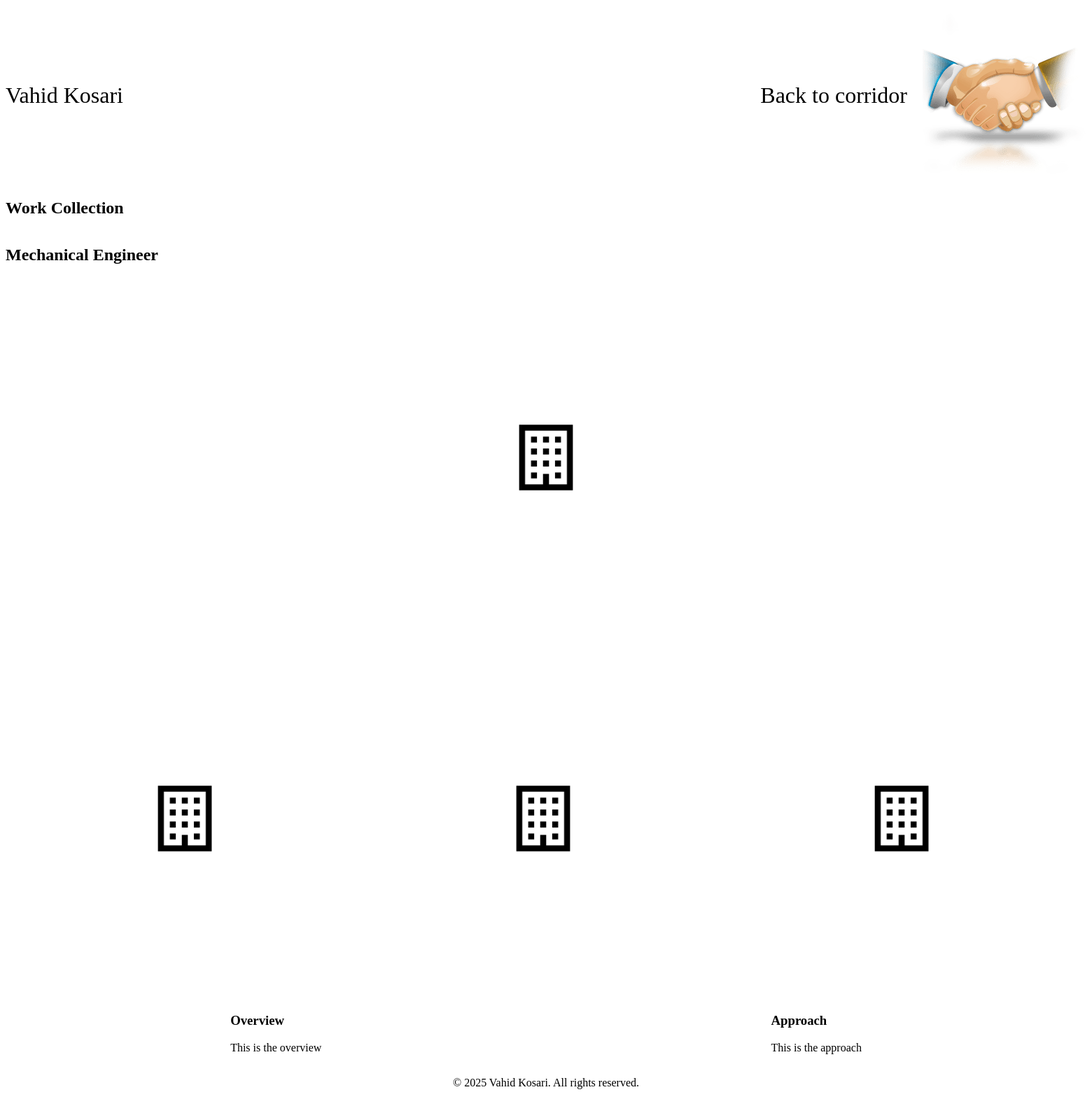
After one commit to Vahid-Kosari/Rahrow, a Django app: page /eng_projects/ in a window 1560 px wide. The commit adds this page. Shown: the whole page at 70% size. Run offline with Django 5.2, Linux system fonts and the light colour scheme.

Commit message:
projects pages modular flex

```diff
--- a/main_site/urls.py
+++ b/main_site/urls.py
@@ -16,10 +16,11 @@ Including another URLconf
 """
 from django.contrib import admin
 from django.urls import path
-from .views import homepage, web_projects
+from .views import homepage, web_projects, eng_projects
 
 urlpatterns = [
     path('admin/', admin.site.urls),
     path('', homepage, name='home'),
     path('web_projects/', web_projects, name='web_projects'),
+    path('eng_projects/', eng_projects, name='eng_projects'),
 ]
--- a/main_site/views.py
+++ b/main_site/views.py
@@ -11,4 +11,16 @@ def homepage(request):
 
 
 def web_projects(request):
-    return render(request, 'web_projects.html')
+    return render(request, 'web_projects.html',
+                  {
+                      "title": "Web Developer",
+                      "year": timezone.now().year,
+                  })
+
+
+def eng_projects(request):
+    return render(request, 'eng_projects.html',
+                  {
+                      "title": "Mechanical Engineer",
+                      "year": timezone.now().year,
+                  })
--- /dev/null
+++ b/static/styles-w.css
@@ -0,0 +1,69 @@
+html {
+    font-size: 16px;
+}
+
+body {
+    display: flex;
+    flex-direction: column;
+}
+
+header {
+    display: flex;
+    flex-direction: row;
+    align-items: center;
+    width: 100%;
+    justify-content: space-between;
+}
+
+.navigation {
+    display: flex;
+    align-items: center;
+}
+
+.back_to_corridor, .my_name {
+    text-decoration: none;
+    font-size: 2rem;
+    color: black;
+}
+
+main {
+    display: flex;
+    flex-direction: column;
+}
+
+.introduction {
+    display: flex;
+    flex-direction: column;
+    justify-content: space-evenly;
+}
+
+.projects_box {
+    display: flex;
+    flex-direction: column;
+    justify-items: center;
+}
+
+.projects_up {
+    align-self: center;
+    /* width: 100%; */
+}
+
+.projects_box .projects_down {
+    display: flex;
+    flex-direction: row;
+    width: 100%;
+}
+
+.content {
+    display: flex;
+    flex-direction: row;
+    justify-content: space-around;
+}
+
+.projects_image {
+    scale: 0.2;
+}
+
+.footer {
+    justify-items: center;
+}
--- /dev/null
+++ b/templates/eng_projects.html
@@ -0,0 +1,4 @@
+{% extends "projects_layout.html" %}
+
+{% block body %}
+{% endblock %}
--- a/templates/index.html
+++ b/templates/index.html
@@ -52,8 +52,8 @@
                     <img class="Eng-and-Web-box-img" src="{% static '/images/Mechanical_eng_img.png' %}" title="Mechanical Engineer">
                     <span class="Eng-and-Web-box-info-box">
                         <p class="the-title">The<br>Mechanical Engineer</p>
-                        <p class="the-brief">I am a sesioned mechanical engineer</p>
-                        <a href="" class="btn-link"> <!-- {---% url 'Eng_projects' %} -->
+                        <p class="the-brief">I am a versatile mechanical engineer</p>
+                        <a href="{% url 'eng_projects' %}" class="btn-link">
                             <span class="Eng-and-Web-box-button-text btn-link-text">Read More</span>
                         </a>
                     </span>
--- /dev/null
+++ b/templates/projects_layout.html
@@ -0,0 +1,60 @@
+{% load static %}
+
+<!DOCTYPE html>
+<html lang="en">
+<head>
+    <meta charset="UTF-8">
+    <meta name="viewport" content="width=device-width, initial-scale=1.0">
+    <link rel="stylesheet" href="{% static 'styles-w.css' %}?v=4.0" />
+    <link rel="icon" type="image/png" href="{% static 'images/Projects-Icon.png' %}" />
+    <title>{{ title }}</title>
+</head>
+<body>
+    <header>
+        <span class="my_name">Vahid Kosari</span>
+        <span class="navigation">
+            <a href="https://www.rahrow.ca" class="back_to_corridor">Back to corridor</a>
+            <img src="{% static 'images/Icon.png' %}">
+        </span>
+    </header>
+    <main>
+        <section class="introduction">
+            <h2>Work Collection</h2>
+            <h2>{{ title }}</h2>
+        </section>
+
+        <section class="projects_box">
+            <div class="projects_up">
+                <span class="projects_up_first">
+                    <img src="{% static 'images/Projects_Icon.png' %}" class="projects_image" title="first">
+                </span>
+            </div>
+            <div class="projects_down">
+                <span class="projects_down_first">
+                    <img src="{% static 'images/Projects_Icon.png' %}" class="projects_image" title="first">
+                </span>
+                <span class="projects_down_second">
+                    <img src="{% static 'images/Projects_Icon.png' %}" class="projects_image" title="first">
+                </span>
+                <span class="projects_down_third">
+                    <img src="{% static 'images/Projects_Icon.png' %}" class="projects_image" title="first">
+                </span>
+            </div>
+        </section>
+
+        <section class="content">
+            <span class="overview">
+                <h3>Overview</h3>
+                <p>This is the overview</p>
+            </span>
+            <span class="approach">
+                <h3>Approach</h3>
+                <p>This is the approach</p>
+            </span>
+        </section>
+    </main>
+    <footer class="footer">
+        <p>&copy; {{ year }} Vahid Kosari. All rights reserved.</p>
+    </footer>
+</body>
+</html>
```
Also changed, not shown: templates/web_projects.html (+55 -1 lines), static/images/Home Icon.png (renamed from static/images/Home Icon.512.png), static/images/Projects-Icon.png (renamed from static/images/Projects Icon.512.png), static/images/Projects_Icon.png (renamed from static/images/Projects Icon.png), static/images/web_projects/commerce.PNG (added), static/images/web_projects/search.PNG (added), static/images/web_projects/wiki.PNG (added).
